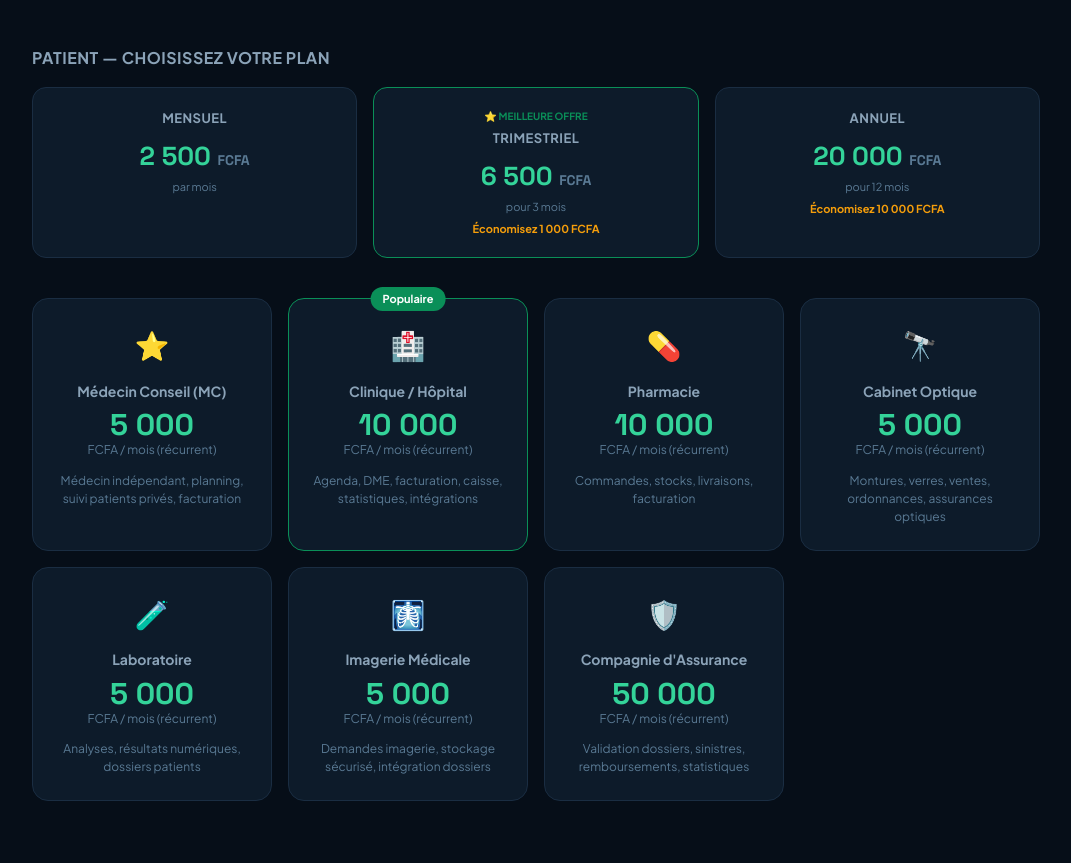
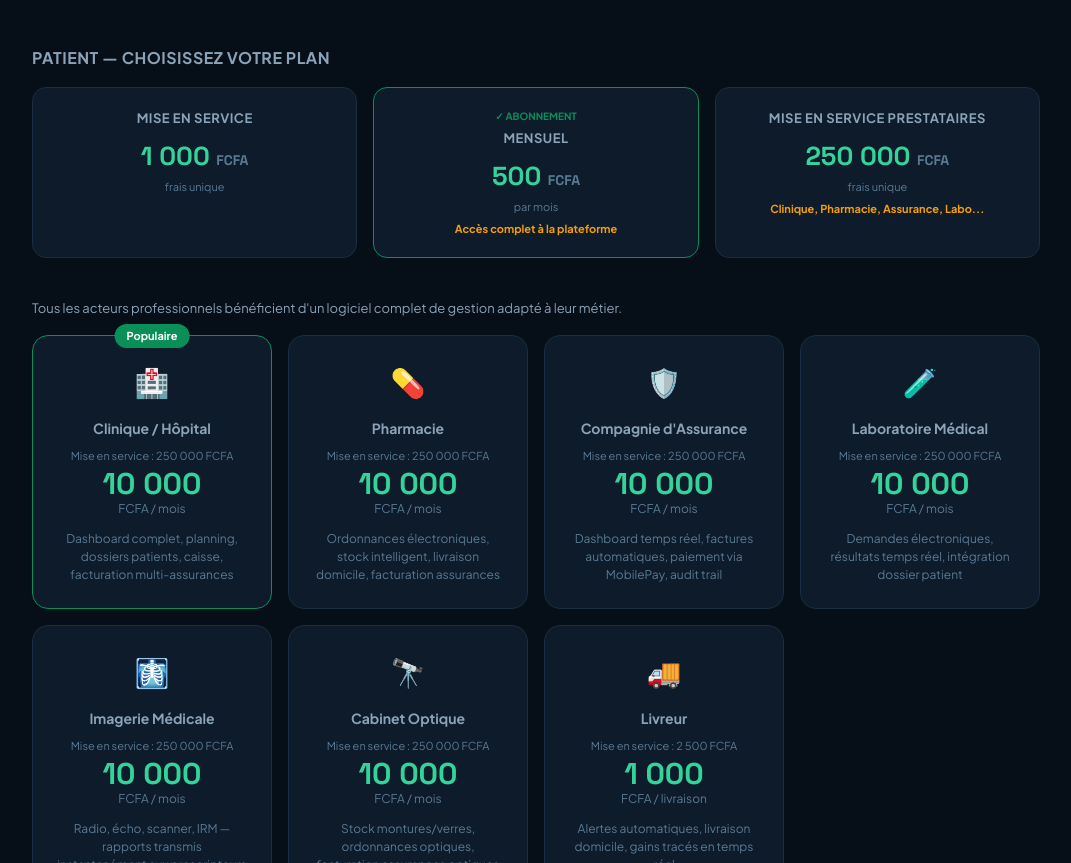
Before and after one commit to keuming/mediconnect4africa-vitrine, a website: page public/mediconnect.html in a window 1280 px wide. Shown: the part 1937-2800 px from the top of the page, without its empty margins (184-1255 px from the left). Drawn offline with Linux system fonts and the light colour scheme.

Commit message:
feat: vitrine — tarifs corrects (500 FCFA patient, 250 000 mise en service), contact NEXOVA, grille complete

```diff
--- a/public/mediconnect.html
+++ b/public/mediconnect.html
@@ -316,7 +316,7 @@
     <div class="stat-card"><div class="stat-num">14</div><div class="stat-label">Pays couverts</div></div>
     <div class="stat-card"><div class="stat-num">9</div><div class="stat-label">Profils connectés</div></div>
     <div class="stat-card"><div class="stat-num">24/7</div><div class="stat-label">Accès plateforme</div></div>
-    <div class="stat-card"><div class="stat-num">2 500F</div><div class="stat-label">Patient / mois</div></div>
+    <div class="stat-card"><div class="stat-num">500F</div><div class="stat-label">Patient / mois</div></div>
   </div>
 </div>
 
@@ -394,75 +394,83 @@
   <h3 style="font-size:16px;font-weight:700;color:var(--muted);margin-bottom:16px;text-transform:uppercase;letter-spacing:.5px">Patient — choisissez votre plan</h3>
   <div class="abonnements" style="margin-bottom:40px">
     <div class="abo-card">
-      <div class="abo-plan">Mensuel</div>
-      <div class="abo-price">2 500 <span style="font-size:14px;color:var(--dim)">FCFA</span></div>
-      <div class="abo-period">par mois</div>
+      <div class="abo-plan">Mise en service</div>
+      <div class="abo-price">1 000 <span style="font-size:14px;color:var(--dim)">FCFA</span></div>
+      <div class="abo-period">frais unique</div>
     </div>
     <div class="abo-card best">
-      <div style="font-size:10px;font-weight:700;color:var(--green);margin-bottom:4px">⭐ MEILLEURE OFFRE</div>
-      <div class="abo-plan">Trimestriel</div>
-      <div class="abo-price">6 500 <span style="font-size:14px;color:var(--dim)">FCFA</span></div>
-      <div class="abo-period">pour 3 mois</div>
-      <div class="abo-saving">Économisez 1 000 FCFA</div>
+      <div style="font-size:10px;font-weight:700;color:var(--green);margin-bottom:4px">✓ ABONNEMENT</div>
+      <div class="abo-plan">Mensuel</div>
+      <div class="abo-price">500 <span style="font-size:14px;color:var(--dim)">FCFA</span></div>
+      <div class="abo-period">par mois</div>
+      <div class="abo-saving">Accès complet à la plateforme</div>
     </div>
     <div class="abo-card">
-      <div class="abo-plan">Annuel</div>
-      <div class="abo-price">20 000 <span style="font-size:14px;color:var(--dim)">FCFA</span></div>
-      <div class="abo-period">pour 12 mois</div>
-      <div class="abo-saving">Économisez 10 000 FCFA</div>
+      <div class="abo-plan">Mise en service prestataires</div>
+      <div class="abo-price">250 000 <span style="font-size:14px;color:var(--dim)">FCFA</span></div>
+      <div class="abo-period">frais unique</div>
+      <div class="abo-saving">Clinique, Pharmacie, Assurance, Labo...</div>
     </div>
   </div>
 
-  <!-- Autres tarifs -->
+  <!-- Grille tarifs mise a jour -->
+  <p style="font-size:13px;color:var(--muted);margin-bottom:16px">Tous les acteurs professionnels bénéficient d'un logiciel complet de gestion adapté à leur métier.</p>
   <div class="tarifs-grid">
-    <div class="tarif-card">
-      <div class="tarif-icon">⭐</div>
-      <div class="tarif-name">Médecin Conseil (MC)</div>
-      <div class="tarif-price">5 000</div>
-      <div class="tarif-period">FCFA / mois (récurrent)</div>
-      <div class="tarif-desc">Médecin indépendant, planning, suivi patients privés, facturation</div>
-    </div>
     <div class="tarif-card featured">
       <div class="tarif-icon">🏥</div>
       <div class="tarif-name">Clinique / Hôpital</div>
+      <div style="font-size:11px;color:var(--dim);margin-bottom:4px">Mise en service : 250 000 FCFA</div>
       <div class="tarif-price">10 000</div>
-      <div class="tarif-period">FCFA / mois (récurrent)</div>
-      <div class="tarif-desc">Agenda, DME, facturation, caisse, statistiques, intégrations</div>
+      <div class="tarif-period">FCFA / mois</div>
+      <div class="tarif-desc">Dashboard complet, planning, dossiers patients, caisse, facturation multi-assurances</div>
     </div>
     <div class="tarif-card">
       <div class="tarif-icon">💊</div>
       <div class="tarif-name">Pharmacie</div>
+      <div style="font-size:11px;color:var(--dim);margin-bottom:4px">Mise en service : 250 000 FCFA</div>
       <div class="tarif-price">10 000</div>
-      <div class="tarif-period">FCFA / mois (récurrent)</div>
-      <div class="tarif-desc">Commandes, stocks, livraisons, facturation</div>
+      <div class="tarif-period">FCFA / mois</div>
+      <div class="tarif-desc">Ordonnances électroniques, stock intelligent, livraison domicile, facturation assurances</div>
+    </div>
+    <div class="tarif-card">
+      <div class="tarif-icon">🛡️</div>
+      <div class="tarif-name">Compagnie d'Assurance</div>
+      <div style="font-size:11px;color:var(--dim);margin-bottom:4px">Mise en service : 250 000 FCFA</div>
+      <div class="tarif-price">10 000</div>
+      <div class="tarif-period">FCFA / mois</div>
+      <div class="tarif-desc">Dashboard temps réel, factures automatiques, paiement via MobilePay, audit trail</div>
+    </div>
+    <div class="tarif-card">
+      <div class="tarif-icon">🧪</div>
+      <div class="tarif-name">Laboratoire Médical</div>
+      <div style="font-size:11px;color:var(--dim);margin-bottom:4px">Mise en service : 250 000 FCFA</div>
+      <div class="tarif-price">10 000</div>
+      <div class="tarif-period">FCFA / mois</div>
+      <div class="tarif-desc">Demandes électroniques, résultats temps réel, intégration dossier patient</div>
+    </div>
+    <div class="tarif-card">
+      <div class="tarif-icon">🩻</div>
+      <div class="tarif-name">Imagerie Médicale</div>
+      <div style="font-size:11px;color:var(--dim);margin-bottom:4px">Mise en service : 250 000 FCFA</div>
+      <div class="tarif-price">10 000</div>
+      <div class="tarif-period">FCFA / mois</div>
+      <div class="tarif-desc">Radio, écho, scanner, IRM — rapports transmis instantanément aux prescripteurs</div>
     </div>
     <div class="tarif-card">
       <div class="tarif-icon">🔭</div>
       <div class="tarif-name">Cabinet Optique</div>
-      <div class="tarif-price">5 000</div>
-      <div class="tarif-period">FCFA / mois (récurrent)</div>
-      <div class="tarif-desc">Montures, verres, ventes, ordonnances, assurances optiques</div>
+      <div style="font-size:11px;color:var(--dim);margin-bottom:4px">Mise en service : 250 000 FCFA</div>
+      <div class="tarif-price">10 000</div>
+      <div class="tarif-period">FCFA / mois</div>
+      <div class="tarif-desc">Stock montures/verres, ordonnances optiques, facturation assurances optiques</div>
     </div>
     <div class="tarif-card">
-      <div class="tarif-icon">🧪</div>
-      <div class="tarif-name">Laboratoire</div>
-      <div class="tarif-price">5 000</div>
-      <div class="tarif-period">FCFA / mois (récurrent)</div>
-      <div class="tarif-desc">Analyses, résultats numériques, dossiers patients</div>
-    </div>
-    <div class="tarif-card">
-      <div class="tarif-icon">🩻</div>
-      <div class="tarif-name">Imagerie Médicale</div>
-      <div class="tarif-price">5 000</div>
-      <div class="tarif-period">FCFA / mois (récurrent)</div>
-      <div class="tarif-desc">Demandes imagerie, stockage sécurisé, intégration dossiers</div>
-    </div>
-    <div class="tarif-card">
-      <div class="tarif-icon">🛡️</div>
-      <div class="tarif-name">Compagnie d'Assurance</div>
-      <div class="tarif-price">50 000</div>
-      <div class="tarif-period">FCFA / mois (récurrent)</div>
-      <div class="tarif-desc">Validation dossiers, sinistres, remboursements, statistiques</div>
+      <div class="tarif-icon">🚚</div>
+      <div class="tarif-name">Livreur</div>
+      <div style="font-size:11px;color:var(--dim);margin-bottom:4px">Mise en service : 2 500 FCFA</div>
+      <div class="tarif-price">1 000</div>
+      <div class="tarif-period">FCFA / livraison</div>
+      <div class="tarif-desc">Alertes automatiques, livraison domicile, gains tracés en temps réel</div>
     </div>
   </div>
 </section>
@@ -769,7 +777,7 @@
         <div class="logo-icon">+</div>
         <span><span>Medi</span>Connect Africa</span>
       </div>
-      <div class="footer-copy">© 2026 MediConnect Africa · UEMOA + CEMAC · Tous droits réservés<br>Powered by <strong>Intelligence Database</strong></div>
+      <div class="footer-copy">© 2026 MediConnect Africa · NEXOVA · UEMOA + CEMAC · Tous droits réservés<br>Powered by <strong>NEXOVA</strong></div>
       <div style="display:flex; gap:12px; margin-top:16px; flex-wrap:wrap;">
         <button class="btn btn-ghost" onclick="openDemoModal()" style="padding:8px 16px; font-size:13px;">📞 Demander une démo</button>
         <a href="https://manager.mediconnect4africa.cloud/bd" class="btn btn-ghost" style="padding:8px 16px; font-size:13px;">Espace BD</a>
@@ -784,7 +792,7 @@
       <a href="/faq.html">FAQ</a>
       <a href="#">Confidentialité</a>
       <a href="#">Conditions</a>
-      <a href="#">Nous Contacter</a>
+      <a href="mailto:info@nexova.com">info@nexova.com</a>
     </div>
   </div>
 </footer>
```
